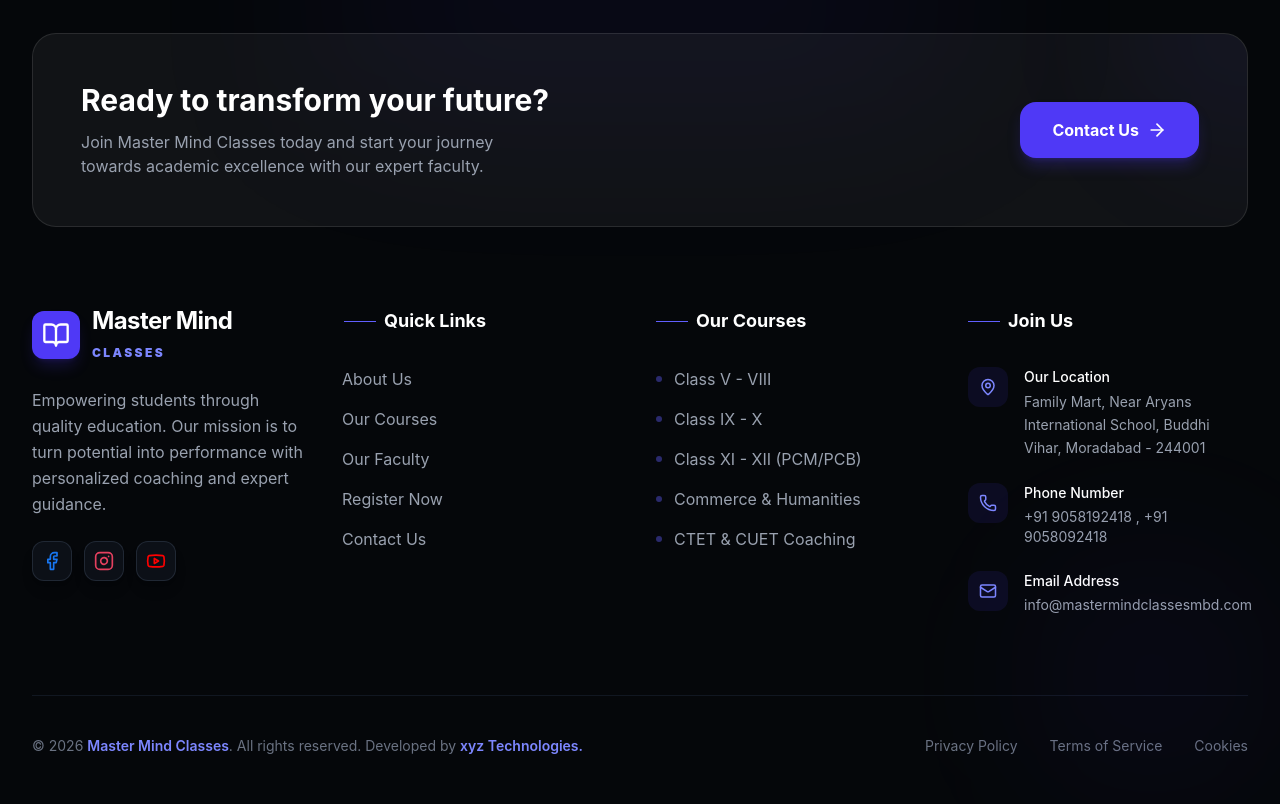
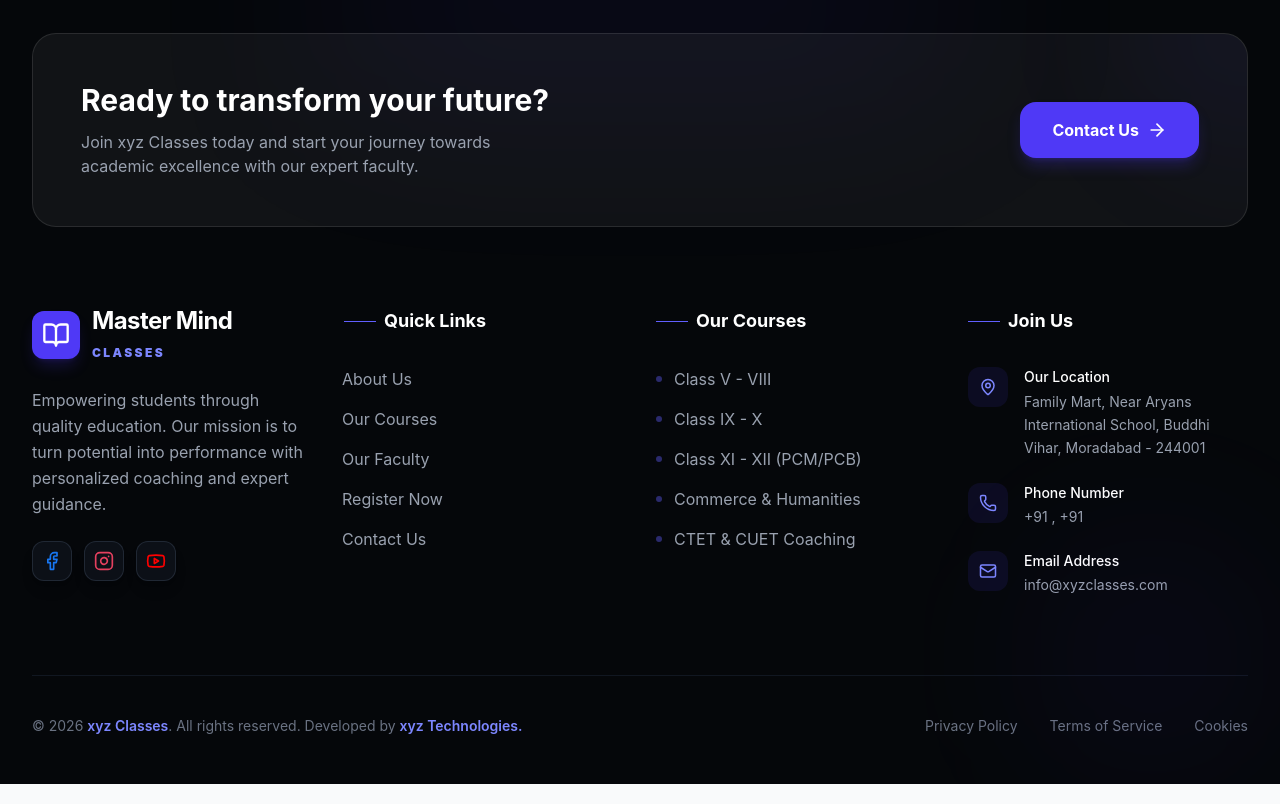
Before and after one commit to Vivekyadav81/Institue_project, a React (Vite) app in the folder frontend/: page /contact in a window 1280 px wide. Shown: the part 1140-1944 px from the top of the page. Built offline with nearby package versions, Linux system fonts and the light colour scheme; no server answers.

Commit message:
Update Footer.jsx

```diff
--- a/frontend/src/components/Footer.jsx
+++ b/frontend/src/components/Footer.jsx
@@ -26,8 +26,8 @@ const Footer = () => {
   const currentYear = new Date().getFullYear();
 
   const socialLinks = [
-    { icon: <Facebook size={20} />, href: "https://www.facebook.com/share/185GfzJX67/", color: "text-[#1877F2]", hoverBg: "hover:bg-[#1877F2]/10" },
-    { icon: <Instagram size={20} />, href: "https://www.instagram.com/mastermindclassesmbd?igsh=MTM5aGJjNjRuM3d3aw==", color: "text-[#E4405F]", hoverBg: "hover:bg-[#E4405F]/10" },
+    { icon: <Facebook size={20} />, href: "#", color: "text-[#1877F2]", hoverBg: "hover:bg-[#1877F2]/10" },
+    { icon: <Instagram size={20} />, href: "#", color: "text-[#E4405F]", hoverBg: "hover:bg-[#E4405F]/10" },
     { icon: <Youtube size={20} />, href: "#", color: "text-[#FF0000]", hoverBg: "hover:bg-[#FF0000]/10" },
   ];
 
@@ -67,7 +67,7 @@ const Footer = () => {
             <div className="absolute top-0 right-0 w-64 h-64 bg-indigo-600/5 blur-3xl rounded-full -mr-32 -mt-32"></div>
             <div className="relative z-10 text-center md:text-left">
               <h2 className="text-2xl sm:text-3xl font-bold mb-3">Ready to transform your future?</h2>
-              <p className="text-gray-400 max-w-md">Join Master Mind Classes today and start your journey towards academic excellence with our expert faculty.</p>
+              <p className="text-gray-400 max-w-md">Join xyz Classes today and start your journey towards academic excellence with our expert faculty.</p>
             </div>
             <Link
               to="/contact#contact-form"
@@ -169,7 +169,7 @@ const Footer = () => {
                 </div>
                 <div className="text-sm">
                   <p className="text-white font-medium mb-1">Phone Number</p>
-                  <Link to="/contact" className="text-gray-400 hover:text-indigo-400 transition-colors">+91 9058192418 , +91 9058092418</Link>
+                  <Link to="/contact" className="text-gray-400 hover:text-indigo-400 transition-colors">+91  , +91 </Link>
                 </div>
               </li>
               <li className="flex items-start gap-4 group">
@@ -178,7 +178,7 @@ const Footer = () => {
                 </div>
                 <div className="text-sm">
                   <p className="text-white font-medium mb-1">Email Address</p>
-                  <a href="mailto:info@mastermindclassesmbd.com" className="text-gray-400 hover:text-indigo-400 transition-colors">info@mastermindclassesmbd.com</a>
+                  <a href="mailto:info@mastermindclassesmbd.com" className="text-gray-400 hover:text-indigo-400 transition-colors">info@xyzclasses.com</a>
                 </div>
               </li>
             </ul>
@@ -188,7 +188,7 @@ const Footer = () => {
         {/* Bottom Bar */}
         <div className="border-t border-gray-800/50 pt-10 flex flex-col md:flex-row justify-between items-center gap-6">
           <div className="text-gray-500 text-sm">
-            &copy; {currentYear} <span className="text-indigo-400 font-semibold">Master Mind Classes</span>. All rights reserved. Developed by <span className="text-indigo-400 font-semibold"> xyz Technologies. </span>
+            &copy; {currentYear} <span className="text-indigo-400 font-semibold">xyz Classes</span>. All rights reserved. Developed by <span className="text-indigo-400 font-semibold"> xyz Technologies. </span>
           </div>
           <div className="flex gap-8 text-sm text-gray-500">
             <button onClick={() => setModalContent('privacy')} className="hover:text-indigo-400 transition-colors bg-transparent border-none p-0 cursor-pointer">Privacy Policy</button>
```
